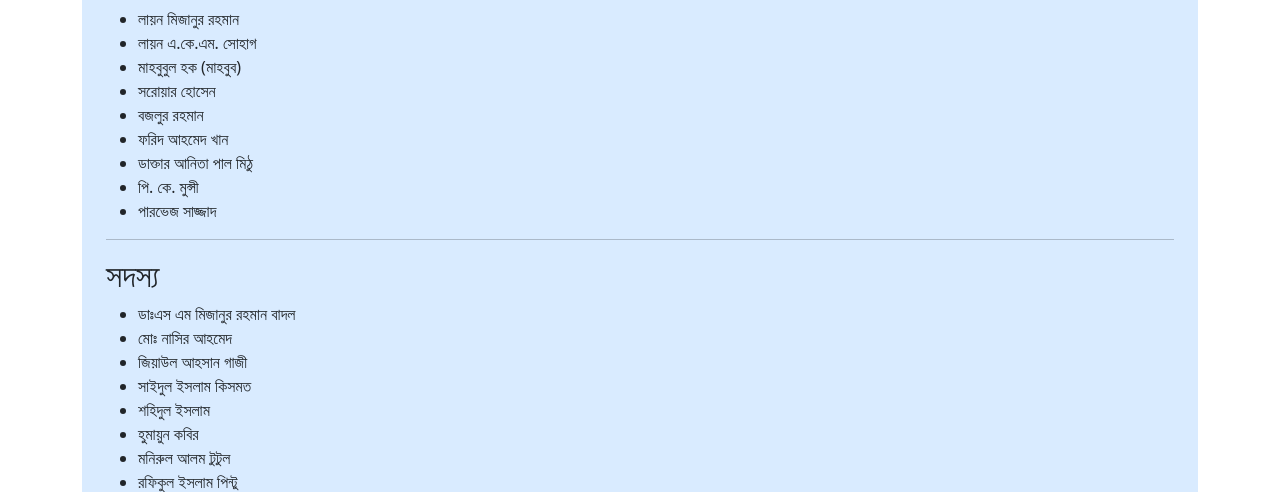
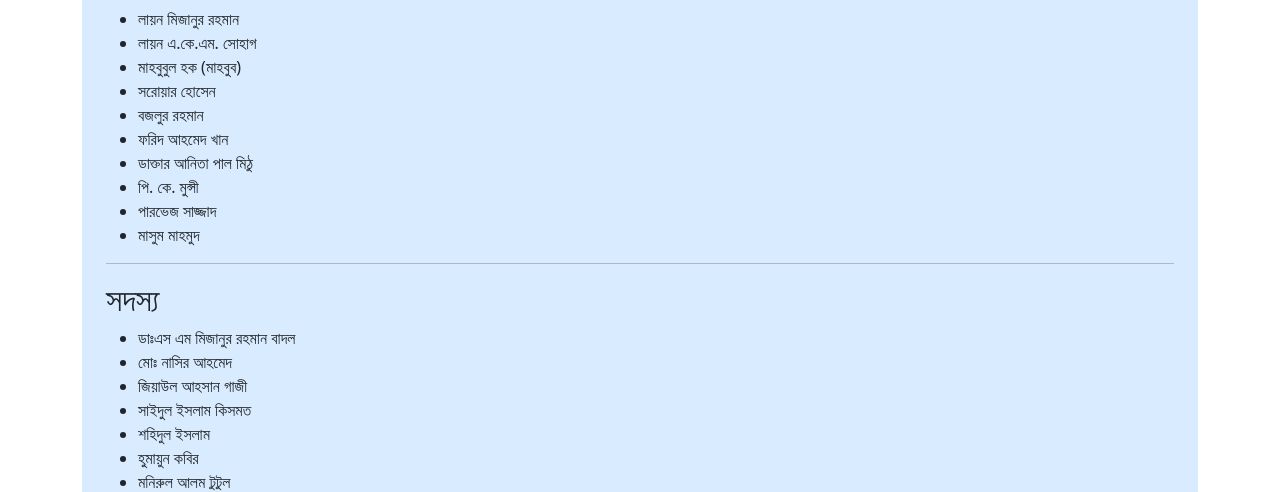
Before and after one commit to injamam00155/churashiyan, a Django app: page / in a window 1280 px wide. Shown: the part 2255-2747 px from the top of the page. Run offline with Django 4.2, Linux system fonts and the light colour scheme; some libraries are stand-ins or nearby versions.

Commit message:
cleaning up things

```diff
--- a/event/templates/home.html
+++ b/event/templates/home.html
@@ -122,6 +122,7 @@
                 <li>ডাক্তার আনিতা পাল মিঠু</li>
                 <li>পি. কে. মুন্সী </li>
                 <li>পারভেজ সাজ্জাদ </li>
+                <li>মাসুম মাহমুদ</li>
             </ul>
             <hr>
             <h2>সদস্য</h2>
```
